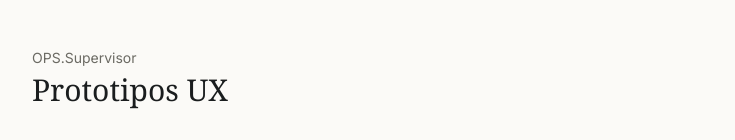
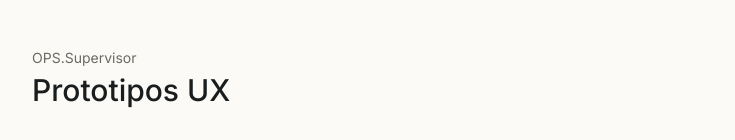
Before and after one commit to andresromero-blip/ops-supervisor-prototypes, a Next.js app: page / in a window 1280 px wide. Shown: the top 140 px of the page, without its empty margins (272-1007 px from the left). Built offline with nearby package versions, Linux system fonts and the light colour scheme.

Commit message:
Update page.tsx

```diff
--- a/app/page.tsx
+++ b/app/page.tsx
@@ -18,7 +18,7 @@ export default function Home() {
     <main className="min-h-screen bg-bg text-text-primary font-sans px-6 py-12">
       <div className="max-w-2xl mx-auto">
         <p className="text-sm text-text-secondary mb-1">OPS.Supervisor</p>
-        <h1 className="font-serif text-3xl font-medium mb-8">Prototipos UX</h1>
+        <h1 className="text-3xl font-medium mb-8">Prototipos UX</h1>
 
         <div className="flex flex-col gap-3">
           {PROJECTS.map((p) => (
```
